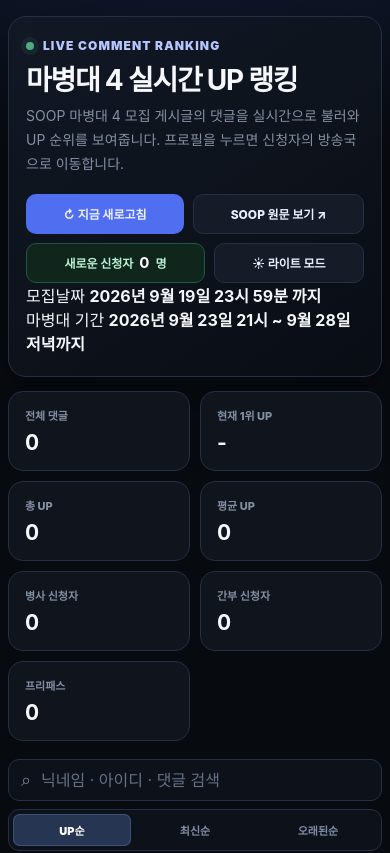
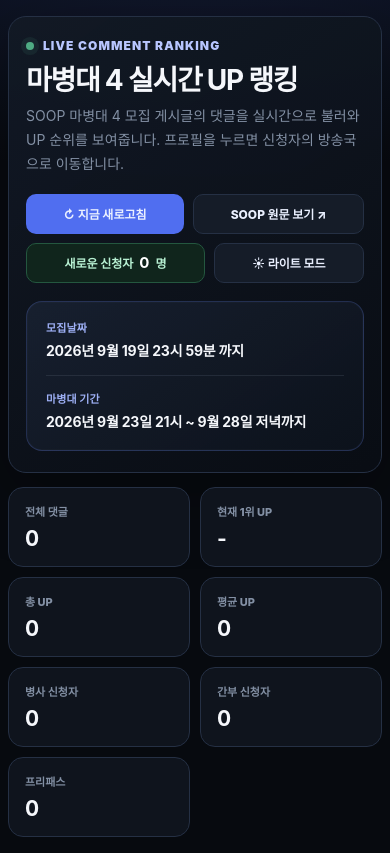
Before and after one commit to gkzero0-cmyk/mabyeongdae4, a website: page index.html in a window 390 px wide. Shown: the top 853 px of the page. Drawn offline with Linux system fonts and the light colour scheme; no server answers.

Commit message:
style: place schedule in hero side panel

```diff
--- a/layout-fixes.css
+++ b/layout-fixes.css
@@ -1,3 +1,11 @@
+.hero{display:grid;grid-template-columns:minmax(0,1fr) minmax(320px,380px);gap:28px;align-items:center}
+.hero-main{min-width:0}
+.hero-schedule{align-self:stretch;display:flex;flex-direction:column;justify-content:center;gap:14px;padding:17px 19px;border:1px solid rgba(110,141,255,.22);border-radius:16px;background:linear-gradient(145deg,rgba(26,35,52,.78),rgba(13,19,29,.84));box-shadow:inset 0 0 0 1px rgba(255,255,255,.015)}
+.schedule-item{display:grid;gap:5px}
+.schedule-item+.schedule-item{padding-top:14px;border-top:1px solid rgba(131,144,164,.16)}
+.schedule-label{color:#9fb1f7;font-size:11px;font-weight:900;letter-spacing:.015em}
+.schedule-item strong{color:var(--text);font-size:14px;line-height:1.55;letter-spacing:-.015em}
+
 th.user,td.user{width:285px}
 .names{min-width:0;flex:1;overflow:visible}
 .name-row{display:flex;align-items:center;gap:6px;min-width:0;flex-wrap:wrap}
@@ -25,6 +33,9 @@ html[data-theme="light"]{
 }
 html[data-theme="light"] body{background:radial-gradient(900px 500px at 50% -180px,rgba(80,110,240,.12),transparent 72%),var(--bg);color:var(--text)}
 html[data-theme="light"] .hero{background:linear-gradient(145deg,#ffffff,#f7f9fc);box-shadow:0 18px 48px rgba(38,52,77,.10)}
+html[data-theme="light"] .hero-schedule{background:linear-gradient(145deg,#f7f9ff,#f1f4fa);border-color:#d8e0f0;box-shadow:inset 0 0 0 1px rgba(255,255,255,.7)}
+html[data-theme="light"] .schedule-item+.schedule-item{border-top-color:#dbe2ec}
+html[data-theme="light"] .schedule-label{color:#5268b8}
 html[data-theme="light"] .eyebrow{color:#5268b8}
 html[data-theme="light"] .btn{background:#f7f9fc;color:#26334a;border-color:var(--line)}
 html[data-theme="light"] .btn:hover{background:#edf2f8;border-color:#b9c5d6}
@@ -70,3 +81,8 @@ html[data-theme="light"] .notice{background:#fff1f3;color:#9f2940;border-color:#
 html[data-theme="light"] .empty{color:#758298}
 html[data-theme="light"] .skeleton{background:linear-gradient(90deg,#f0f3f7 25%,#e4eaf1 37%,#f0f3f7 63%);background-size:400% 100%;border-top-color:#dce3ec}
 html[data-theme="light"] .foot{color:#78869a}
+
+@media(max-width:900px){
+  .hero{grid-template-columns:1fr;gap:18px}
+  .hero-schedule{align-self:auto}
+}
```
